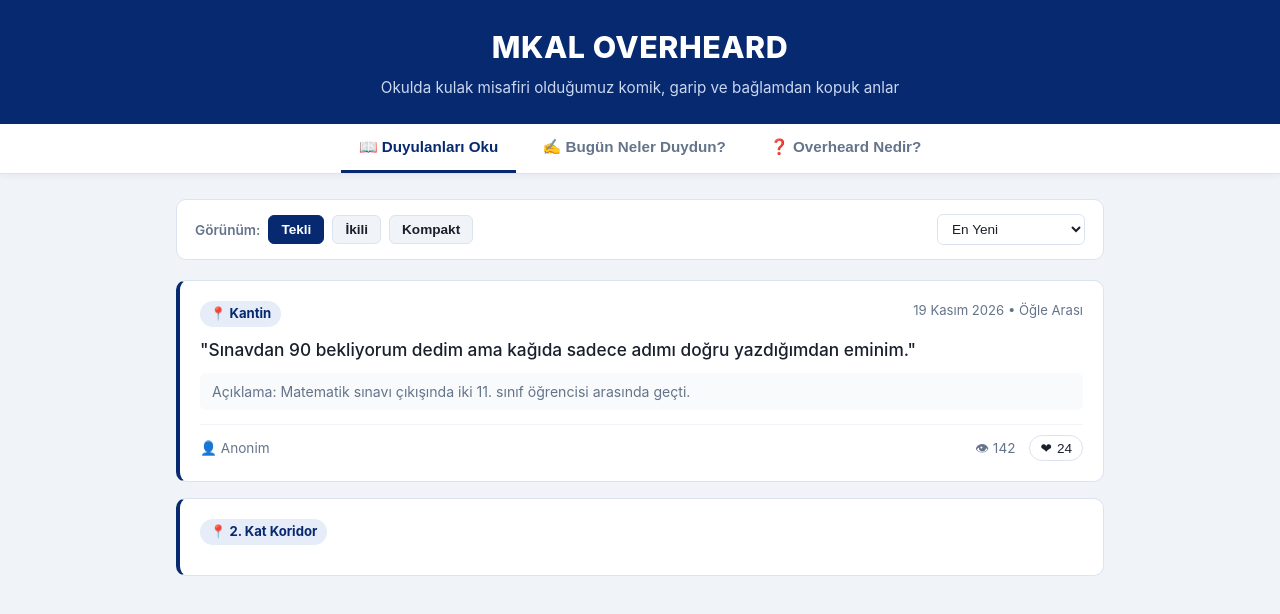
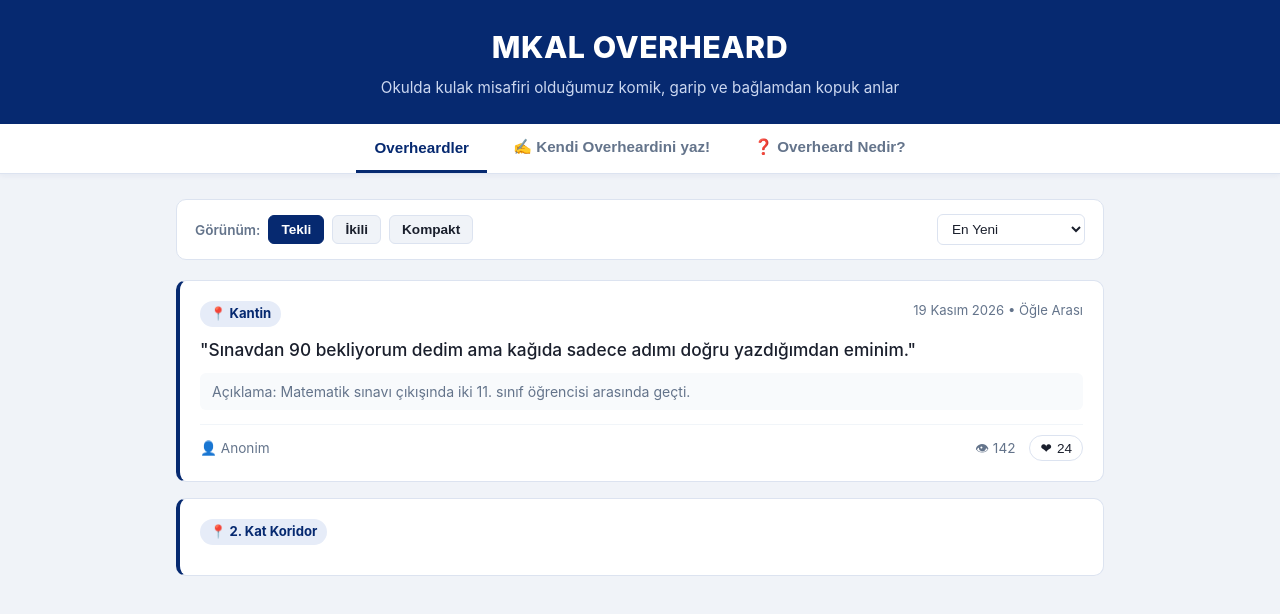
Before and after one commit to mkaloverheard/mkaloverheard.github.io, a plain HTML site: page index.html in a window 1280 px wide. Drawn offline with Linux system fonts and the light colour scheme.

Commit message:
Update index.html

```diff
--- a/index.html
+++ b/index.html
@@ -261,8 +261,8 @@
 </header>
 
 <nav class="nav-bar">
-    <button type="button" class="nav-btn active" data-target="tab-oku">📖 Duyulanları Oku</button>
-    <button type="button" class="nav-btn" data-target="tab-yaz">✍️ Bugün Neler Duydun?</button>
+    <button type="button" class="nav-btn active" data-target="tab-oku"> Overheardler</button>
+    <button type="button" class="nav-btn" data-target="tab-yaz">✍️ Kendi Overheardini yaz!</button>
     <button type="button" class="nav-btn" data-target="tab-nedir">❓ Overheard Nedir?</button>
 </nav>
 
```
